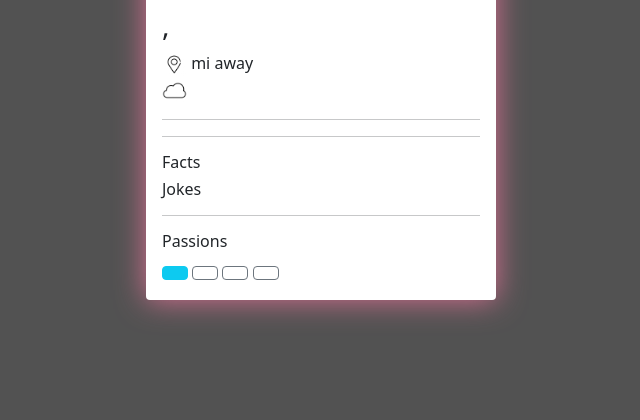
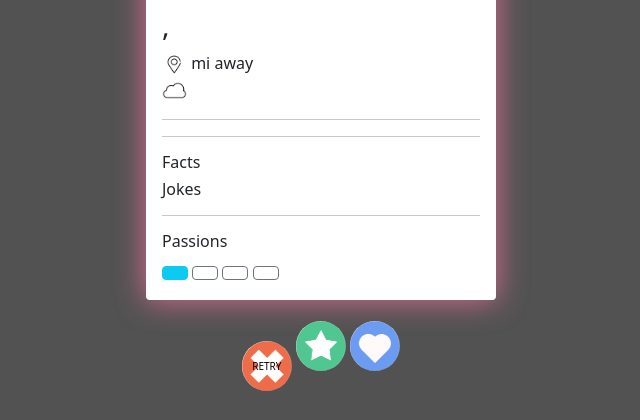
Before and after one commit to naronesty/P01, a Flask app: template app/templates/destinder.html in a window 1280 px wide. Shown: the part 409-829 px from the top of the page, without its empty margins (319-959 px from the left). Run offline with Flask 2, Linux system fonts and the light colour scheme; the template is opened without the code that fills it, so the values that code supplies are empty; some libraries are stand-ins or nearby versions.

Commit message:
tinder buttons

```diff
--- a/app/templates/destinder.html
+++ b/app/templates/destinder.html
@@ -16,9 +16,15 @@ P01 -- The Hamster Wheel
     <link href="https://cdn.jsdelivr.net/npm/bootstrap@5.1.3/dist/css/bootstrap.min.css" rel="stylesheet"
           integrity="sha384-1BmE4kWBq78iYhFldvKuhfTAU6auU8tT94WrHftjDbrCEXSU1oBoqyl2QvZ6jIW3" crossorigin="anonymous">
     <link href="../static/css/dtStyle.css" rel="stylesheet">
-    <script src="https://code.jquery.com/jquery-3.3.1.slim.min.js" integrity="sha384-q8i/X+965DzO0rT7abK41JStQIAqVgRVzpbzo5smXKp4YfRvH+8abtTE1Pi6jizo" crossorigin="anonymous"></script>
-    <script src="https://cdnjs.cloudflare.com/ajax/libs/popper.js/1.14.6/umd/popper.min.js" integrity="sha384-wHAiFfRlMFy6i5SRaxvfOCifBUQy1xHdJ/yoi7FRNXMRBu5WHdZYu1hA6ZOblgut" crossorigin="anonymous"></script>
-    <script src="https://stackpath.bootstrapcdn.com/bootstrap/4.2.1/js/bootstrap.min.js" integrity="sha384-B0UglyR+jN6CkvvICOB2joaf5I4l3gm9GU6Hc1og6Ls7i6U/mkkaduKaBhlAXv9k" crossorigin="anonymous"></script>
+    <script src="https://code.jquery.com/jquery-3.3.1.slim.min.js"
+            integrity="sha384-q8i/X+965DzO0rT7abK41JStQIAqVgRVzpbzo5smXKp4YfRvH+8abtTE1Pi6jizo"
+            crossorigin="anonymous"></script>
+    <script src="https://cdnjs.cloudflare.com/ajax/libs/popper.js/1.14.6/umd/popper.min.js"
+            integrity="sha384-wHAiFfRlMFy6i5SRaxvfOCifBUQy1xHdJ/yoi7FRNXMRBu5WHdZYu1hA6ZOblgut"
+            crossorigin="anonymous"></script>
+    <script src="https://stackpath.bootstrapcdn.com/bootstrap/4.2.1/js/bootstrap.min.js"
+            integrity="sha384-B0UglyR+jN6CkvvICOB2joaf5I4l3gm9GU6Hc1og6Ls7i6U/mkkaduKaBhlAXv9k"
+            crossorigin="anonymous"></script>
 
 </head>
 
@@ -27,7 +33,8 @@ P01 -- The Hamster Wheel
 <nav class="navbar navbar-expand-lg fixed-top">
     <img class="icon" style="margin:0%" src="../static/images/tinder.png">
     <a class="navbar-brand" href="/">Hamsters of Destiny</a>
-    <button class="navbar-toggler" type="button" data-toggle="collapse" data-target="#navbarSupportedContent" aria-controls="navbarSupportedContent" aria-expanded="false" aria-label="Toggle navigation">
+    <button class="navbar-toggler" type="button" data-toggle="collapse" data-target="#navbarSupportedContent"
+            aria-controls="navbarSupportedContent" aria-expanded="false" aria-label="Toggle navigation">
         <span class="navbar-toggler-icon"></span>
     </button>
     <div class="collapse navbar-collapse" id="navbarSupportedContent">
@@ -40,16 +47,16 @@ P01 -- The Hamster Wheel
             </li>
             <li class="nav-item dropdown">
                 {% if session['username'] %}
-            <a class="nav-link dropdown-toggle" href="#" id="navbarDropdown" role="button" data-toggle="dropdown" aria-haspopup="true" aria-expanded="false">
+                <a class="nav-link dropdown-toggle" href="#" id="navbarDropdown" role="button" data-toggle="dropdown"
+                   aria-haspopup="true" aria-expanded="false">
                     {{ accName }}
                 </a>
                 <div class="dropdown-menu" aria-labelledby="navbarDropdown">
-              <a class="dropdown-item" href="/discover">Saved Profiles</a>
-              <div class="dropdown-divider"></div>
                     <a class="dropdown-item" href="/logout">Logout</a>
                 </div>
                 {% else %}
-            <a class="nav-link dropdown-toggle" href="#" id="navbarDropdown" role="button" data-toggle="dropdown" aria-haspopup="true" aria-expanded="false">
+                <a class="nav-link dropdown-toggle" href="#" id="navbarDropdown" role="button" data-toggle="dropdown"
+                   aria-haspopup="true" aria-expanded="false">
                     Guest
                 </a>
                 <div class="dropdown-menu" aria-labelledby="navbarDropdown">
@@ -61,8 +68,6 @@ P01 -- The Hamster Wheel
     </div>
 </nav>
 <br><br><br><br><br>
-
-
 
 
 <div class="container">
@@ -99,9 +104,9 @@ P01 -- The Hamster Wheel
 
         <div class="card-body">
             <h3> {{ adjective }} {{ animal }}, {{ randAge }} </h3>
-          <img src="../static/images/pinpoint.png" class="icon" alt="pinpoint">  {{ randLoc }} mi away
+            <img src="../static/images/pinpoint.png" class="icon" alt="pinpoint"> {{ randLoc }} mi away
             <br>
-          <img src="../static/images/cloud.png" class="icon" alt="pinpoint">  {{ weatherFact }}
+            <img src="../static/images/cloud.png" class="icon" alt="pinpoint"> {{ weatherFact }}
             <hr/>
             {{ catFact }}
             <hr/>
@@ -122,7 +127,7 @@ P01 -- The Hamster Wheel
             <h6>Passions</h6>
             <button type="button" class="btn btn-info">{{ genre }}</button>
             {% for i in range(0, 3) %}
-            <button type="button" class="btn btn-outline-secondary"> {{other_genres[i]}} </button>
+            <button type="button" class="btn btn-outline-secondary"> {{other_genres[i]}}</button>
             {% endfor %}
         </div>
 
@@ -132,14 +137,40 @@ P01 -- The Hamster Wheel
 <br><br><br><br><br>
 
 <div class="options">
-    {% if session['username'] %}
-      {% if input != 'saved' %}
-        <button type="submit" onClick="window.location.reload();" class="icon2" style="background-image:url('../static/images/x.png');">RETRY</button>
+    {% if input != 'saved' and not session['username']%}
+    <button type="submit" onClick="window.location.reload();" class="icon2"
+            style="background-image:url('../static/images/x.png');">RETRY
+    </button>
+    <button type="button" class="icon2"
+            style="background-image:url('../static/images/star.png');">
+    </button>
+    <button type="button" class="icon2"
+            style="background-image:url('../static/images/heart.png');">
+    </button>
+    {% endif %}
+    {% if session['username'] and input != 'saved' %}
+    <button type="submit" onClick="window.location.reload();" class="icon2"
+            style="background-image:url('../static/images/x.png');">RETRY
+    </button>
     <form action="/" method='GET'>
-          <button type="submit" formaction="/save" class="icon2" style="background-image:url('../static/images/star.png');">DISCOVER</button>
-          <button type="submit" formaction="/save" class="icon2" style="background-image:url('../static/images/heart.png');">SAVE</button>
+        <button type="button" class="icon2"
+                style="background-image:url('../static/images/star.png');">
+        </button>
+        <button type="submit" formaction="/save" class="icon2"
+                style="background-image:url('../static/images/heart.png');">SAVE
+        </button>
     </form>
     {% endif %}
+    {% if input == 'saved' %}
+    <button type="button" class="icon2"
+            style="background-image:url('../static/images/x.png');">
+    </button>
+    <button type="button" class="icon2"
+            style="background-image:url('../static/images/star.png');">
+    </button>
+    <button type="button" class="icon2"
+            style="background-image:url('../static/images/heart.png');">
+    </button>
     {% endif %}
 </div>
 
```
Also changed, not shown: app/static/css/dtStyle.css (+12 -12 lines). Lines whose indentation alone changed are shown as unchanged.
